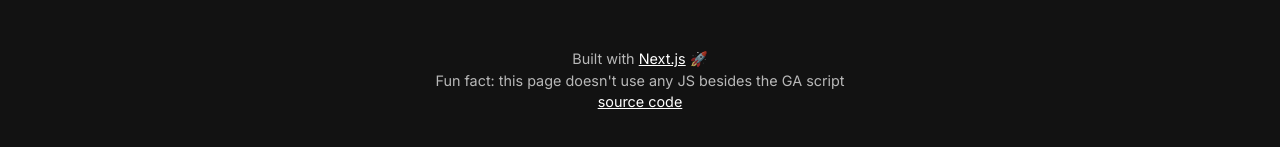
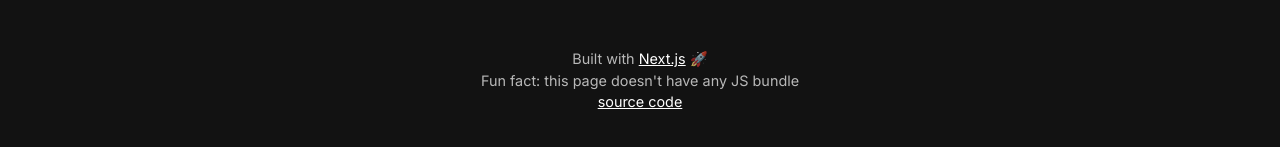
Before and after one commit to rafaelalmeidatk/rafaelalmeidatk.com, a Next.js app: page / in a window 1280 px wide. Shown: the part 1409-1556 px from the top of the page. Built offline with nearby package versions, Linux system fonts and the light colour scheme.

Commit message:
Edit footer note

```diff
--- a/src/components/Footer.tsx
+++ b/src/components/Footer.tsx
@@ -37,7 +37,7 @@ const Footer = ({ showAnimation = false }: FooterProps) => {
         🚀
       </p>
 
-      <p>Fun fact: this page doesn't use any JS besides the GA script</p>
+      <p>Fun fact: this page doesn't have any JS bundle</p>
       <p>
         <a
           href="https://github.com/rafaelalmeidatk/rafaelalmeidatk.com"
```
